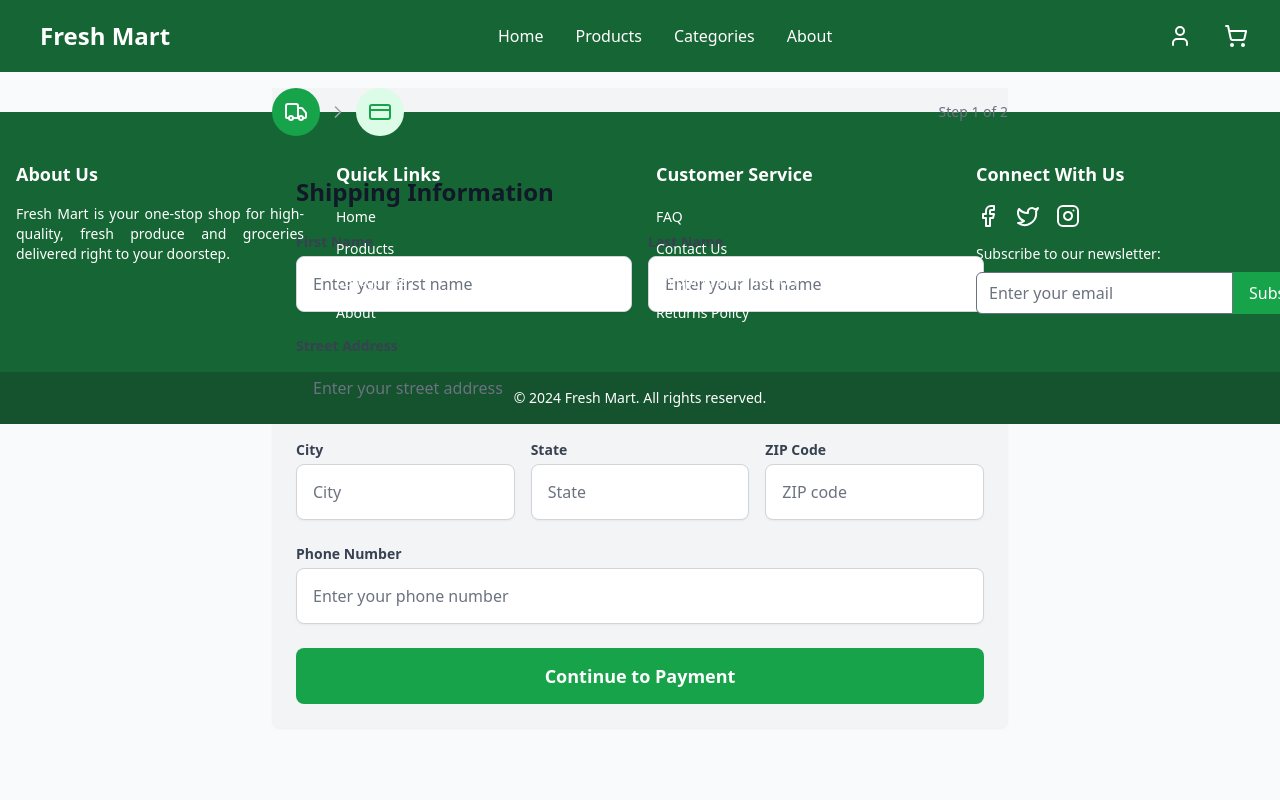
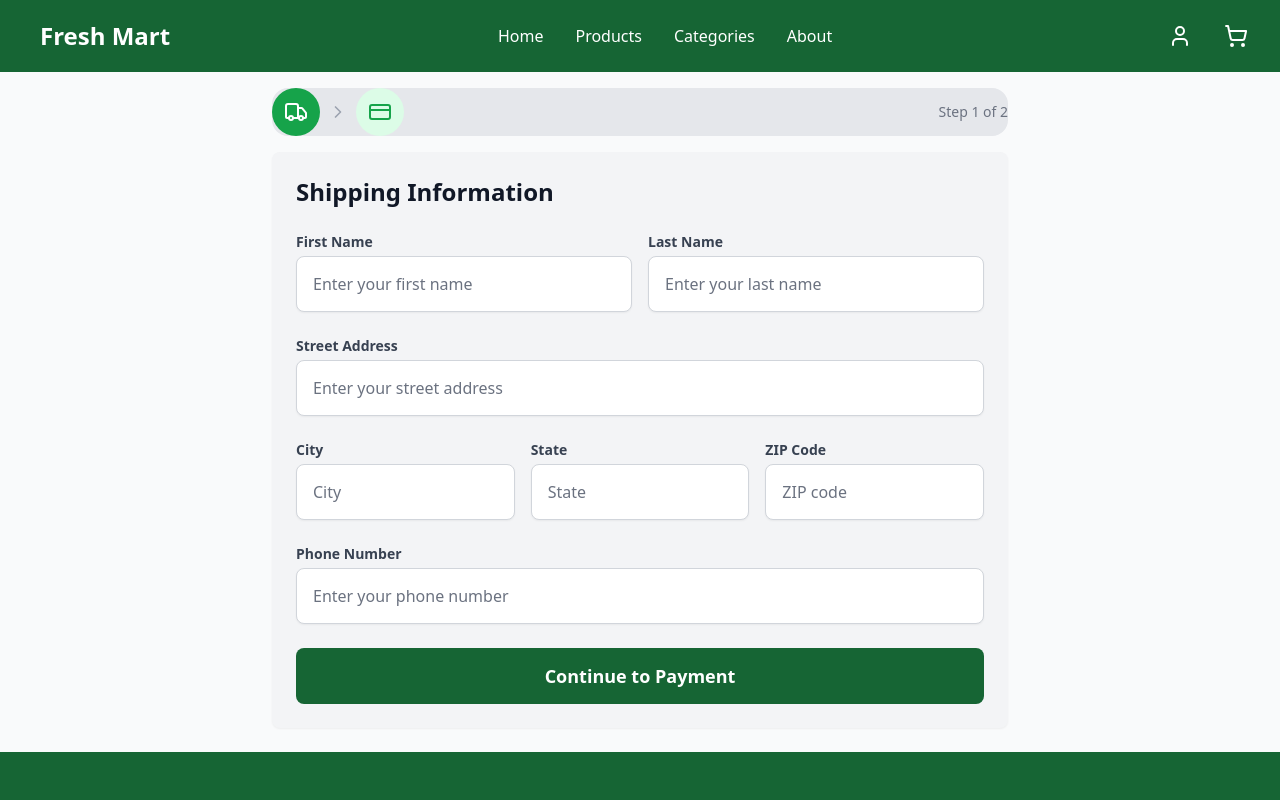
Before and after one commit to Ishan-Saraf/Grocery-Store, a React (Vite) app: page /checkout in a window 1280 px wide. Shown: the top 800 px of the page. Built offline with nearby package versions, Linux system fonts and the light colour scheme.

Commit message:
overlapping issue fixed

```diff
--- a/src/App.tsx
+++ b/src/App.tsx
@@ -76,6 +76,8 @@ function App() {
           onUpdateQuantity={handleUpdateQuantity}
           onRemoveItem={handleRemoveItem}
         />
+
+
       </div>
     </Router>
   );
--- a/src/pages/Checkout.tsx
+++ b/src/pages/Checkout.tsx
@@ -37,8 +37,8 @@ export const Checkout: React.FC = () => {
   const labelClassName = "block text-sm font-semibold text-gray-700 mb-1";
 
   return (
-    <div className=" max-w-3xl  mx-auto px-4 py-6 h-10 ">
-      <div className=" flex items-center justify-between bg-gray-100 mb-4">
+    <div className=" max-w-3xl  mx-auto px-4 py-6 ">
+      <div className=" flex items-center rounded-2xl justify-between bg-gray-200 mb-4">
         <div className="flex items-center ">
           <div className={`rounded-full p-3 ${step === 'shipping' ? 'bg-green-600 text-white' : 'bg-green-100 text-green-600'}`}>
             <Truck className="h-6 w-6" />
@@ -160,7 +160,7 @@ export const Checkout: React.FC = () => {
           </div>
           <button
             type="submit"
-            className="w-full h-input bg-green-600 text-white rounded-lg hover:bg-green-700 transition-colors text-lg font-semibold"
+            className="w-full h-input bg-green-800 text-white rounded-lg hover:bg-green-700 transition-colors text-lg font-semibold"
           >
             Continue to Payment
           </button>
@@ -242,6 +242,7 @@ export const Checkout: React.FC = () => {
             </button>
           </div>
         </form>
+
       )}
     </div>
   );
```
